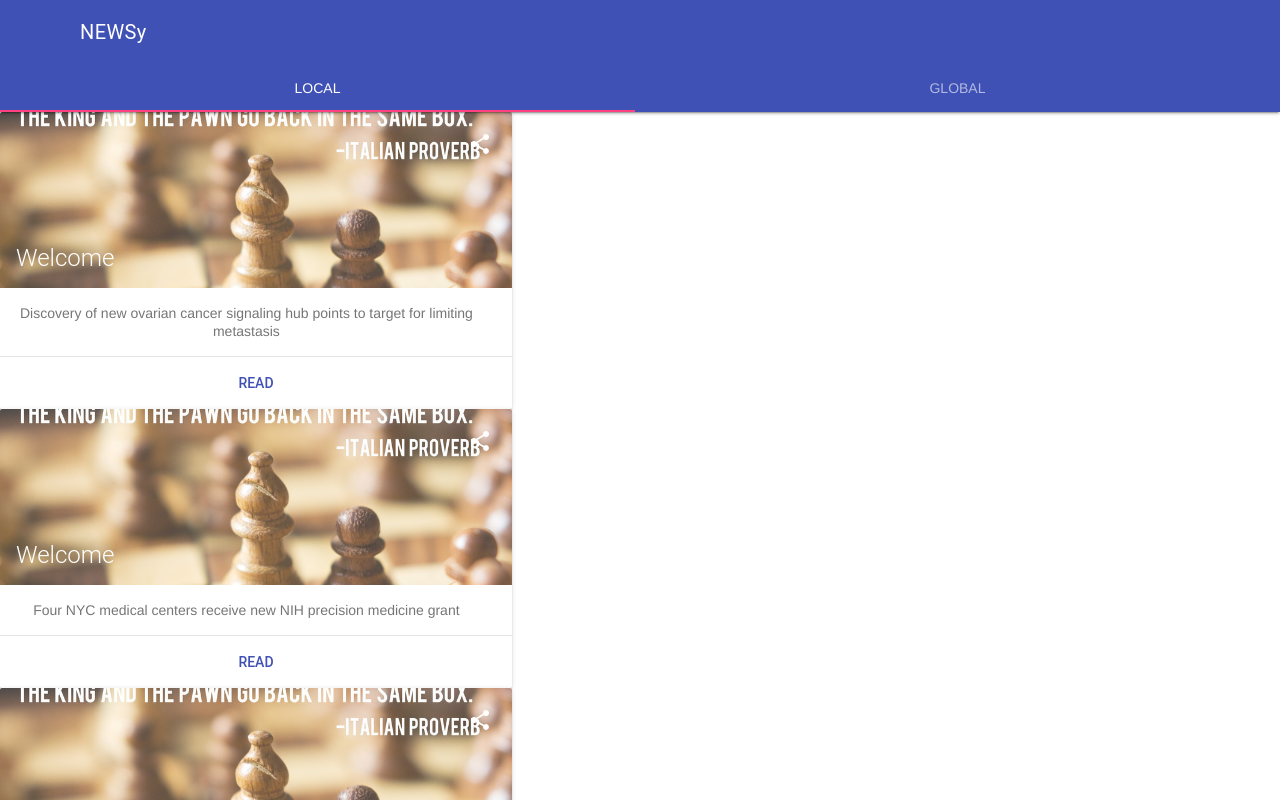
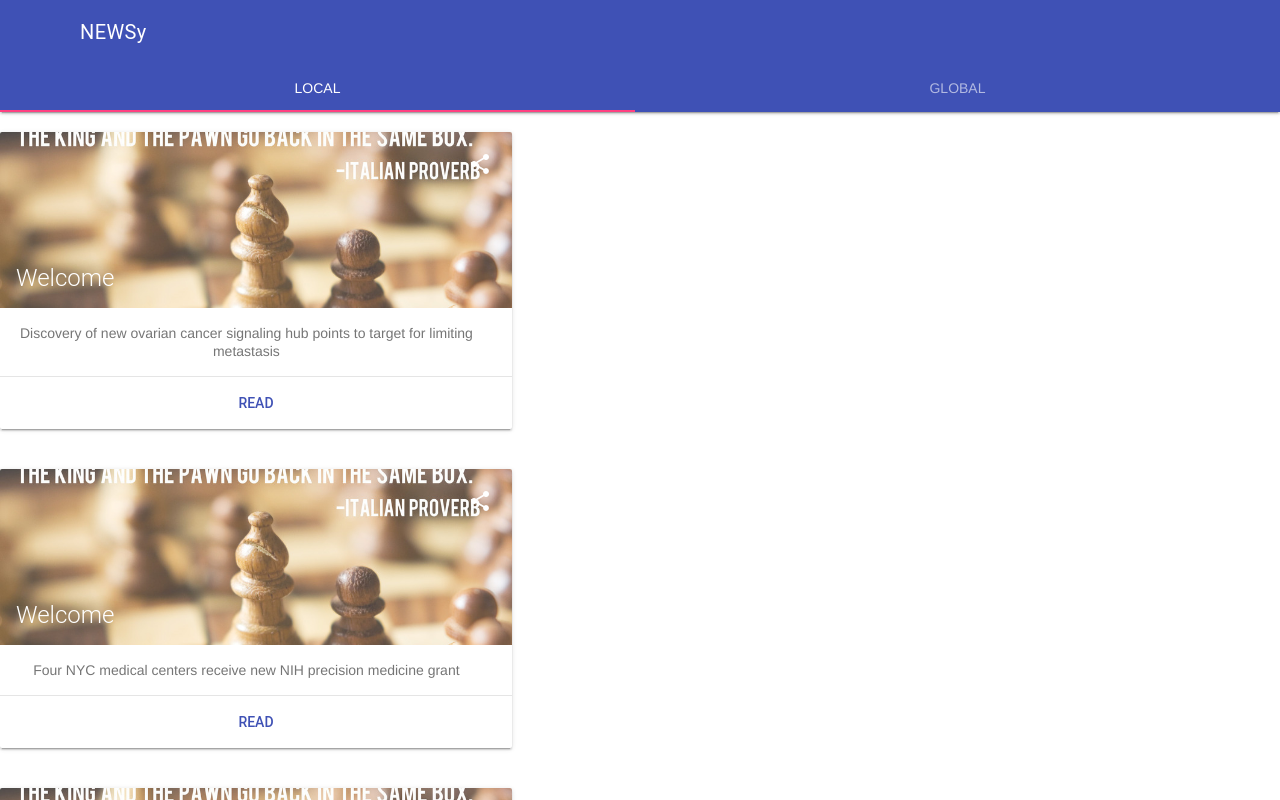
Before and after one commit to sh1457/newsy-rss, a plain HTML site: page index.html in a window 1280 px wide. Drawn offline with Linux system fonts and the light colour scheme.

Commit message:
Fixed img

```diff
--- a/index.html
+++ b/index.html
@@ -12,7 +12,7 @@ jQuery(document).ready(function() {
         success: function(feed) {
             for(var i = 0; i < feed.items.length && i < 21; i++) {
                 var item = feed.items[i];
-                $("div#feed").append("<div class='demo-card-wide mdl-card mdl-shadow--2dp'><div class='mdl-card__title'><h2 class='mdl-card__title-text'>Welcome</h2></div><div class='mdl-card__supporting-text'>"+item.title+"</div><div class='mdl-card__actions mdl-card--border'><a href='"+item.link+"' class='mdl-button mdl-button--colored mdl-js-button mdl-js-ripple-effect'>Read</a></div><div class='mdl-card__menu'><button class='mdl-button mdl-button--icon mdl-js-button mdl-js-ripple-effect'><i class='material-icons'>share</i></button></div></div>");
+                $("div#feed").append("<br /><div class='demo-card-wide mdl-card mdl-shadow--2dp'><div class='mdl-card__title'><h2 class='mdl-card__title-text'>Welcome</h2></div><div class='mdl-card__supporting-text'>"+item.title+"</div><div class='mdl-card__actions mdl-card--border'><a href='"+item.link+"' class='mdl-button mdl-button--colored mdl-js-button mdl-js-ripple-effect'>Read</a></div><div class='mdl-card__menu'><button class='mdl-button mdl-button--icon mdl-js-button mdl-js-ripple-effect'><i class='material-icons'>share</i></button></div></div><br />");
             }
         }
     });
```
